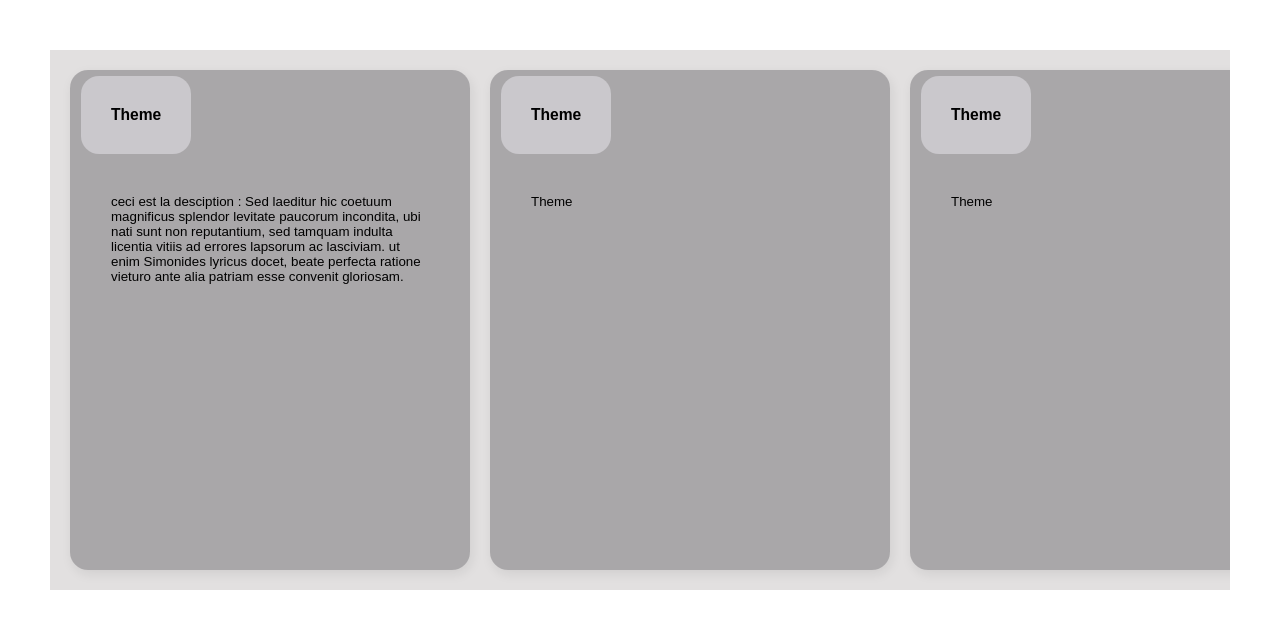
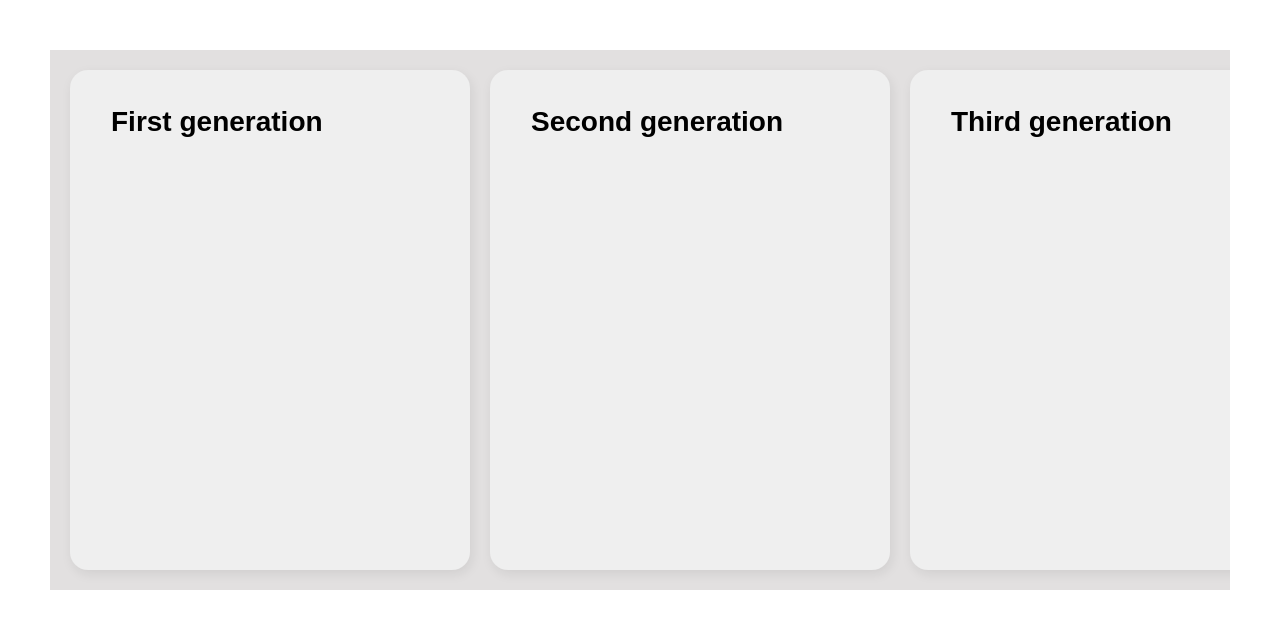
Before and after one commit to myr0IX/quotesomething, a React (Create React App) app: page / in a window 1280 px wide. Shown: the top 628 px of the page. Built offline with nearby package versions, Linux system fonts and the light colour scheme.

Commit message:
pokeapi is working

```diff
--- a/src/App.css
+++ b/src/App.css
@@ -43,22 +43,30 @@
 	width: 400px;
     height: 500px;
     margin: 10px;
+
+
     overflow: hidden;
-    background-color: rgba(122, 121, 124, 0.541);
     display: flex;
     flex-direction: column;
     justify-content: flex-start;
 	flex:1 0 auto;
+
 	transition: transform 0.4s ease-in-out;
 }
 
 .Card h3 {
-	background-color: rgb(202, 200, 204);
+	font-size: 28px;
+	font-weight: 600;
 }
-.Card p {
-	overflow-y:auto;
-	background-color: MAIN_COLOR;
-}
+
+
+
+/* .Card p {
+	overflow-y:hidden;
+	margin-bottom: 50px;
+	font-size: 17px;
+	font-weight: 400;
+} */
 
 
 @media (prefers-reduced-motion: no-preference) {
--- a/src/App.js
+++ b/src/App.js
@@ -1,5 +1,6 @@
 import logo from './logo.svg';
 import './App.css';
+import React, { useState } from 'react';
 
 function Button (prop) {
 	return (
@@ -11,36 +12,31 @@ export default function App() {
   return (
 	<div>
 		<div className="App">
-			<Card title="Theme">ceci est la desciption : Sed laeditur hic coetuum magnificus splendor levitate paucorum incondita, ubi nati sunt non reputantium, sed tamquam indulta licentia vitiis ad errores lapsorum ac lasciviam. ut enim Simonides lyricus docet, beate perfecta ratione vieturo ante alia patriam esse convenit gloriosam.</Card>
-			<Card title="Theme">Theme</Card>
-			<Card title="Theme">Theme</Card>
-			<Card title="Theme">Theme</Card>
-			<Card title="Theme">Theme</Card>
-			<Card title="Theme">Theme</Card>
-			<Card title="Theme">Theme</Card>
-			<Card title="Theme">Theme</Card>
-			<Card title="Theme">Theme</Card>
-			<Card title="Theme">Theme</Card>
-			<Card title="Theme">Theme</Card>
+			<Card >First generation</Card>
+			<Card >Second generation</Card>
+			<Card >Third generation </Card>
+			<Card >Fourth generation</Card>
 		</div>
 	</div>
   );
 }
 
 function Card(props) {
+	const [url, setUrl] = useState(null);
 	async function getapi()
 	{
-	  const response = await fetch("https://api.quotable.io/quotes/random");
-	  var data = await response.json();
-	  console.log(data);
-	  console.log(typeof data.content);
+		let number = Math.ceil(Math.random() * 150) + 1;
+		console.log(number);
+		const response = await fetch(`https://pokeapi.co/api/v2/pokemon/${number}`);
+		var data = await response.json();
+		setUrl(data.sprites.front_default);
 	}
 	return (
-	  <div>
-		<button className="Card Btn br" onClick={getapi}>
-		  <h3 className='Theme Case br'>{props.title}</h3>
-		  <p className='Case br'>{props.children}</p>
-		</button>
-	  </div>
+		<div>
+			<button className="Card Btn br" onClick={getapi}>
+				<h3 className='Theme Case br'>{props.children}</h3>
+				{url && <img src={url}/>}
+			</button>
+		</div>
 	);
   }
```
